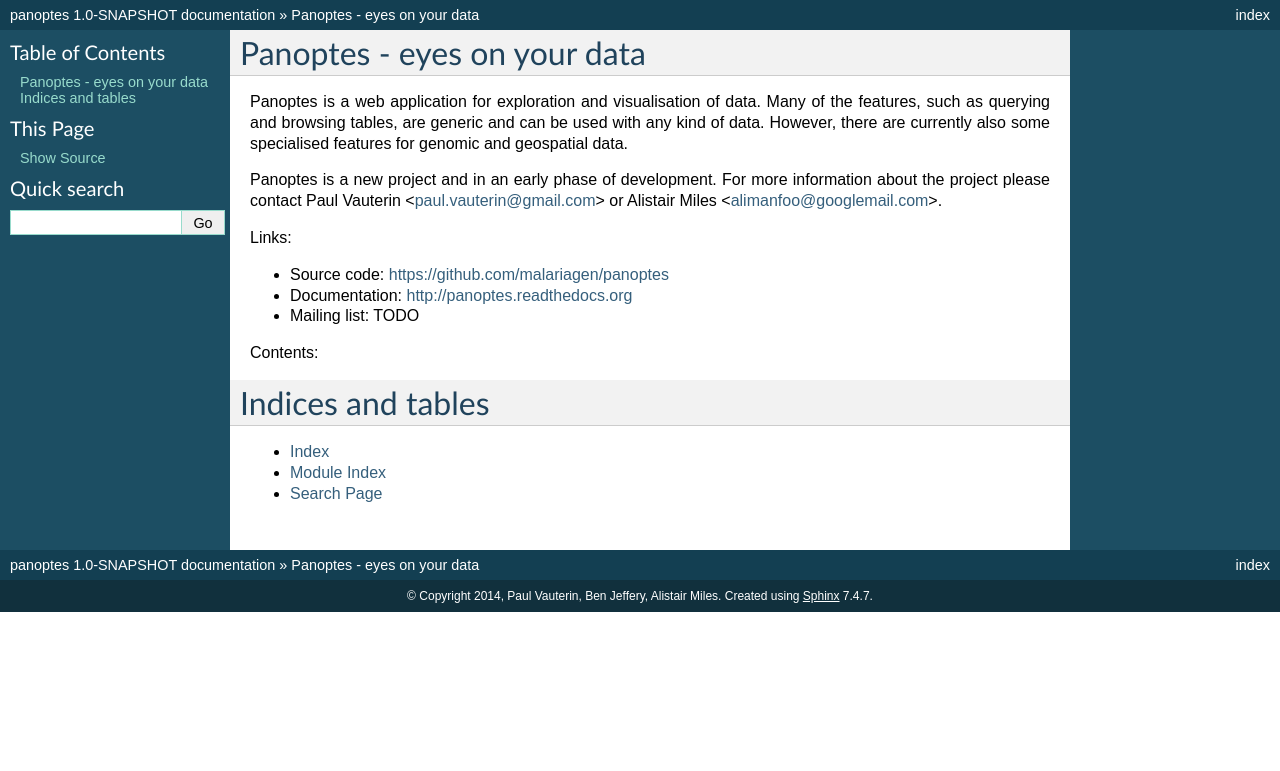
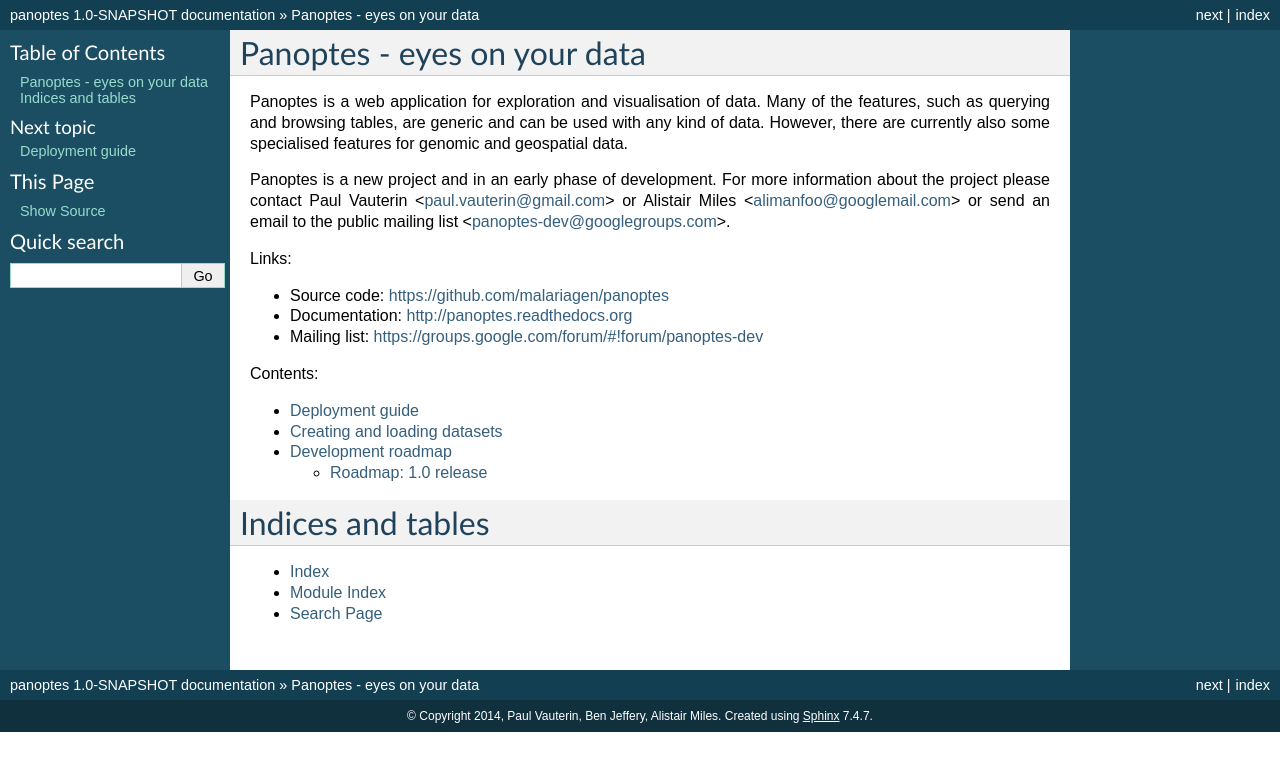
Before and after one commit to cggh/panoptes, a Sphinx documentation site: the page built from documentation/index.rst, in a window 1280 px wide. Shown: the top 771 px of the page. Built offline with Sphinx 7.4.7, drawn with Linux system fonts in a browser that asks for light colours.

Commit message:
documentation pages - skeletons

```diff
--- /dev/null
+++ b/documentation/datasets.rst
@@ -0,0 +1,4 @@
+Creating and loading datasets
+=============================
+
+@@TODO describe how you create a new dataset and load it with data
--- /dev/null
+++ b/documentation/deployment.rst
@@ -0,0 +1,5 @@
+Deployment guide
+================
+
+@@TODO instructions for deploying a new instance of panoptes on a web
+server
--- a/documentation/index.rst
+++ b/documentation/index.rst
@@ -14,20 +11,24 @@ data.
 
 Panoptes is a new project and in an early phase of development. For
 more information about the project please contact Paul Vauterin
-<paul.vauterin@gmail.com> or Alistair Miles
-<alimanfoo@googlemail.com>.
+<paul.vauterin@gmail.com> or Alistair Miles <alimanfoo@googlemail.com>
+or send an email to the public mailing list
+<panoptes-dev@googlegroups.com>.
 
 Links:
 
 * Source code: https://github.com/malariagen/panoptes
 * Documentation: http://panoptes.readthedocs.org
-* Mailing list: TODO
+* Mailing list: https://groups.google.com/forum/#!forum/panoptes-dev
 
 Contents:
 
 .. toctree::
    :maxdepth: 2
 
+   deployment
+   datasets
+   roadmap
 
 
 Indices and tables
--- /dev/null
+++ b/documentation/roadmap.rst
@@ -0,0 +1,9 @@
+Development roadmap
+===================
+
+Future development plans.
+
+.. toctree::
+   :maxdepth: 2
+
+   roadmap_1_0
--- /dev/null
+++ b/documentation/roadmap_1_0.rst
@@ -0,0 +1,4 @@
+Roadmap: 1.0 release
+====================
+
+The 1.0 release is a major release. The following features are in scope.
```
Also changed, not shown: other parts of documentation/index.rst (+1 -4 lines), README.md (+18 -1 lines), 1 other file.
